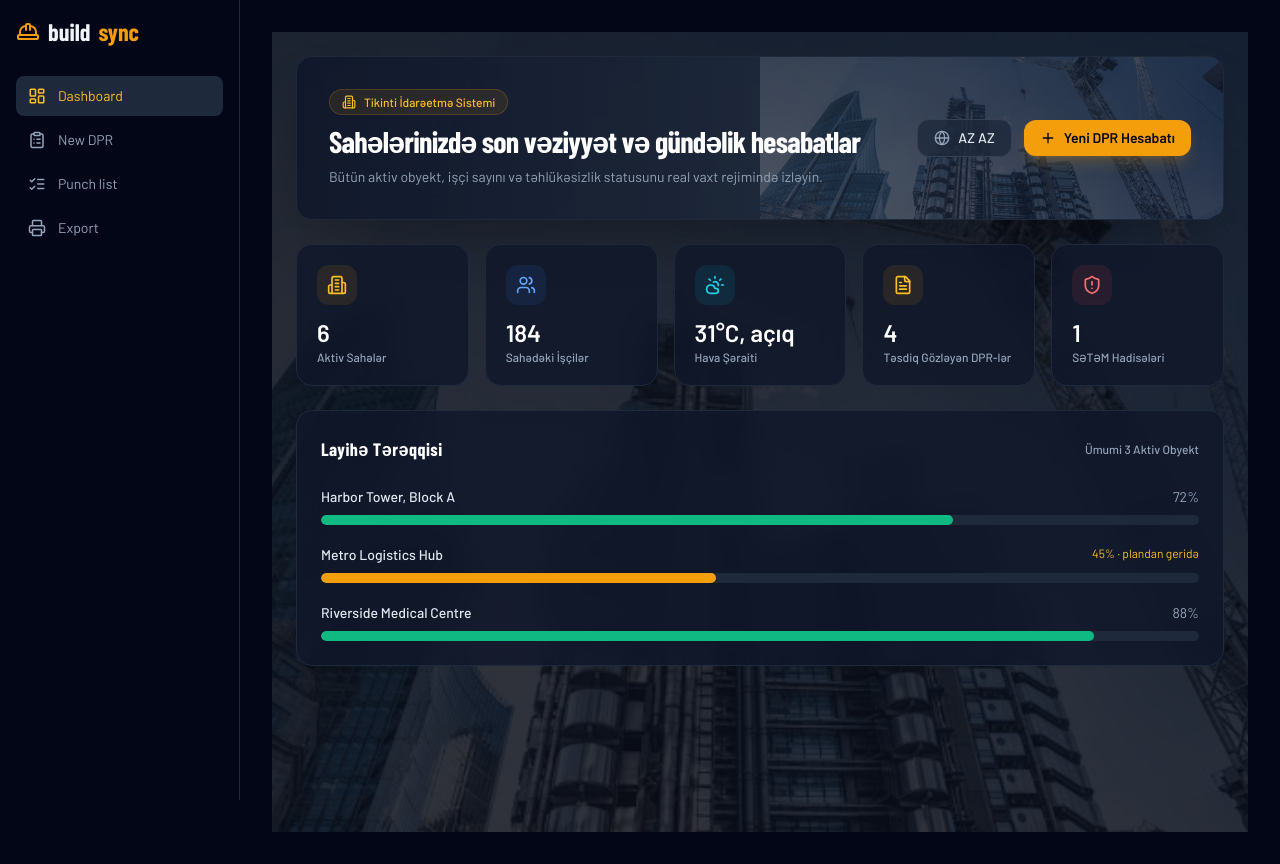
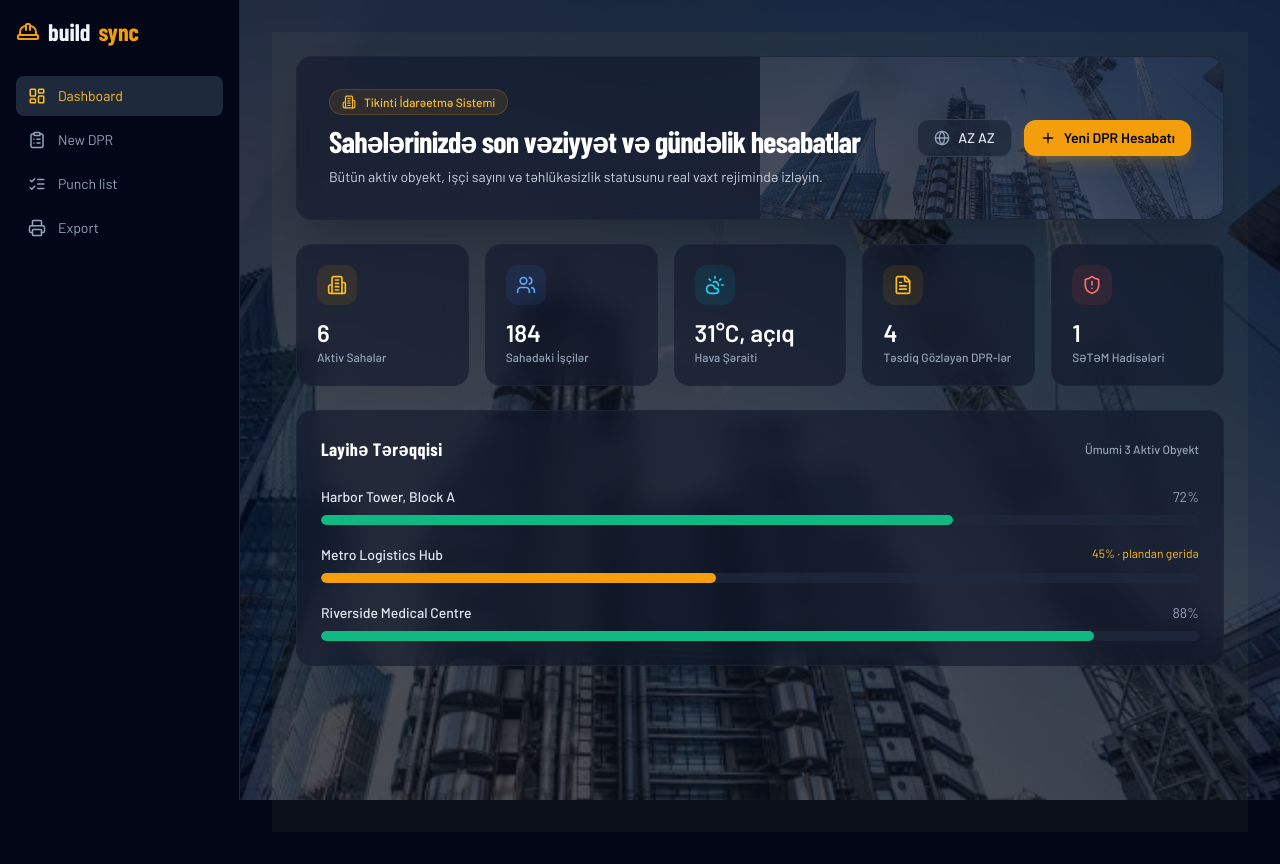
Before and after one commit to soki001/bakuwork, a Next.js app: page / in a window 1280 px wide. Built offline with nearby package versions, Linux system fonts and the light colour scheme.

Commit message:
Update page.tsx

```diff
--- a/app/page.tsx
+++ b/app/page.tsx
@@ -15,14 +15,14 @@ export default function Dashboard() {
   return (
     <div className="min-h-screen bg-[#0b0f19] text-white relative overflow-hidden p-6">
 
-      {/* BÜTÜN EKRAN ARXA FON ŞƏKLİ */}
-      <div className="absolute inset-0 opacity-15 pointer-events-none bg-[url('/insaat.11.jfif')] bg-cover bg-center z-0" />
+      {/* TÜM EKRANI KAPLAYAN SABİT ARKA PLAN RESMİ */}
+      <div className="fixed inset-0 opacity-25 pointer-events-none bg-[url('/insaat.11.jfif')] bg-cover bg-center z-0" />
 
-      {/* ƏSAS İÇƏRİK */}
+      {/* ANA İÇERİK */}
       <div className="relative z-10 max-w-7xl mx-auto space-y-6">
 
         {/* Hero Banner */}
-        <div className="relative overflow-hidden rounded-2xl bg-gradient-to-r from-slate-900/90 via-slate-800/80 to-slate-900/90 border border-slate-800 p-8 shadow-2xl backdrop-blur-md">
+        <div className="relative overflow-hidden rounded-2xl bg-slate-900/60 border border-slate-800/80 p-8 shadow-2xl backdrop-blur-md">
           <div className="absolute right-0 top-0 bottom-0 w-1/2 opacity-20 pointer-events-none bg-[url('/insaat.11.jfif')] bg-cover bg-center" />
 
           <div className="relative z-10 flex flex-col md:flex-row justify-between items-start md:items-center gap-6">
@@ -34,7 +34,7 @@ export default function Dashboard() {
               <h1 className="text-2xl md:text-3xl font-bold tracking-tight text-white">
                 Sahələrinizdə son vəziyyət və gündəlik hesabatlar
               </h1>
-              <p className="text-slate-400 text-sm max-w-xl">
+              <p className="text-slate-300 text-sm max-w-xl">
                 Bütün aktiv obyekt, işçi sayını və təhlükəsizlik statusunu real vaxt rejimində izləyin.
               </p>
             </div>
@@ -54,7 +54,7 @@ export default function Dashboard() {
 
         {/* KPI Kartları */}
         <div className="grid grid-cols-1 sm:grid-cols-2 lg:grid-cols-5 gap-4">
-          <div className="bg-slate-900/80 border border-slate-800 rounded-2xl p-5 backdrop-blur-md space-y-3">
+          <div className="bg-slate-900/60 border border-slate-800/80 rounded-2xl p-5 backdrop-blur-md space-y-3">
             <div className="w-10 h-10 rounded-xl bg-amber-500/10 flex items-center justify-center text-amber-400">
               <Building2 className="w-5 h-5" />
             </div>
@@ -64,7 +64,7 @@ export default function Dashboard() {
             </div>
           </div>
 
-          <div className="bg-slate-900/80 border border-slate-800 rounded-2xl p-5 backdrop-blur-md space-y-3">
+          <div className="bg-slate-900/60 border border-slate-800/80 rounded-2xl p-5 backdrop-blur-md space-y-3">
             <div className="w-10 h-10 rounded-xl bg-blue-500/10 flex items-center justify-center text-blue-400">
               <Users className="w-5 h-5" />
             </div>
@@ -74,7 +74,7 @@ export default function Dashboard() {
             </div>
           </div>
 
-          <div className="bg-slate-900/80 border border-slate-800 rounded-2xl p-5 backdrop-blur-md space-y-3">
+          <div className="bg-slate-900/60 border border-slate-800/80 rounded-2xl p-5 backdrop-blur-md space-y-3">
             <div className="w-10 h-10 rounded-xl bg-cyan-500/10 flex items-center justify-center text-cyan-400">
               <CloudSun className="w-5 h-5" />
             </div>
@@ -84,7 +84,7 @@ export default function Dashboard() {
             </div>
           </div>
 
-          <div className="bg-slate-900/80 border border-slate-800 rounded-2xl p-5 backdrop-blur-md space-y-3">
+          <div className="bg-slate-900/60 border border-slate-800/80 rounded-2xl p-5 backdrop-blur-md space-y-3">
             <div className="w-10 h-10 rounded-xl bg-amber-500/10 flex items-center justify-center text-amber-400">
               <FileText className="w-5 h-5" />
             </div>
@@ -94,7 +94,7 @@ export default function Dashboard() {
             </div>
           </div>
 
-          <div className="bg-slate-900/80 border border-slate-800 rounded-2xl p-5 backdrop-blur-md space-y-3">
+          <div className="bg-slate-900/60 border border-slate-800/80 rounded-2xl p-5 backdrop-blur-md space-y-3">
             <div className="w-10 h-10 rounded-xl bg-red-500/10 flex items-center justify-center text-red-400">
               <ShieldAlert className="w-5 h-5" />
             </div>
@@ -106,7 +106,7 @@ export default function Dashboard() {
         </div>
 
         {/* Layihə Tərəqqisi */}
-        <div className="bg-slate-900/80 border border-slate-800 rounded-2xl p-6 backdrop-blur-md space-y-6">
+        <div className="bg-slate-900/60 border border-slate-800/80 rounded-2xl p-6 backdrop-blur-md space-y-6">
           <div className="flex justify-between items-center">
             <h2 className="text-lg font-bold text-white">Layihə Tərəqqisi</h2>
             <span className="text-xs text-slate-400 font-medium">Ümumi 3 Aktiv Obyekt</span>
@@ -118,7 +118,7 @@ export default function Dashboard() {
                 <span className="text-slate-200 font-medium">Harbor Tower, Block A</span>
                 <span className="text-slate-400">72%</span>
               </div>
-              <div className="w-full bg-slate-800 h-2.5 rounded-full overflow-hidden">
+              <div className="w-full bg-slate-800/80 h-2.5 rounded-full overflow-hidden">
                 <div className="bg-emerald-500 h-full rounded-full" style={{ width: '72%' }} />
               </div>
             </div>
@@ -128,7 +128,7 @@ export default function Dashboard() {
                 <span className="text-slate-200 font-medium">Metro Logistics Hub</span>
                 <span className="text-amber-400 text-xs">45% · plandan geridə</span>
               </div>
-              <div className="w-full bg-slate-800 h-2.5 rounded-full overflow-hidden">
+              <div className="w-full bg-slate-800/80 h-2.5 rounded-full overflow-hidden">
                 <div className="bg-amber-500 h-full rounded-full" style={{ width: '45%' }} />
               </div>
             </div>
@@ -138,7 +138,7 @@ export default function Dashboard() {
                 <span className="text-slate-200 font-medium">Riverside Medical Centre</span>
                 <span className="text-slate-400">88%</span>
               </div>
-              <div className="w-full bg-slate-800 h-2.5 rounded-full overflow-hidden">
+              <div className="w-full bg-slate-800/80 h-2.5 rounded-full overflow-hidden">
                 <div className="bg-emerald-500 h-full rounded-full" style={{ width: '88%' }} />
               </div>
             </div>
```
